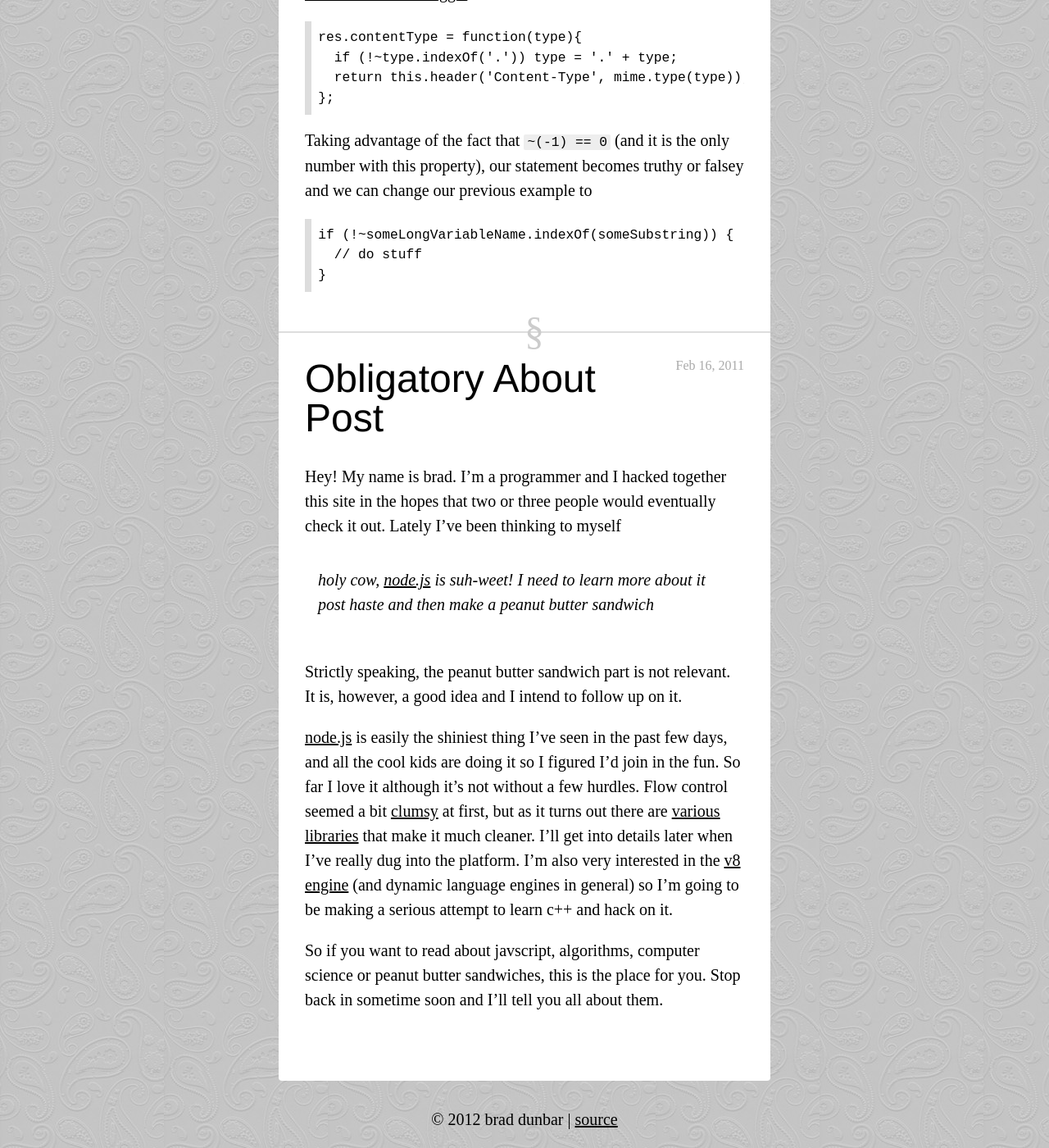
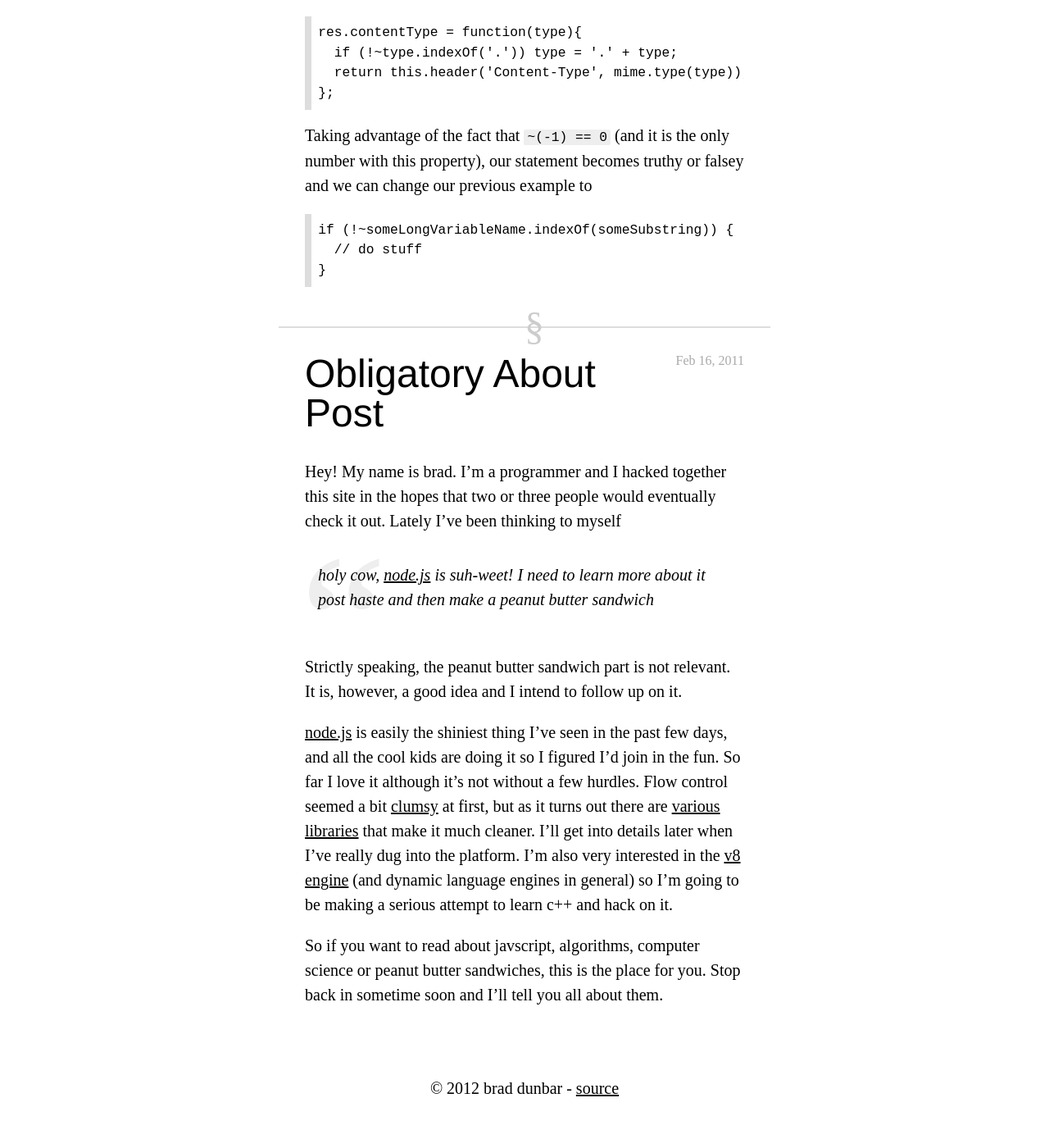
Before and after one commit to braddunbar/braddunbar.github.io, a Jekyll site: the page built from index.html, in a window 1280 px wide and 1400 px high, scrolled down 5894 px. Shown: the whole window at 82% size. Built offline with Jekyll 4.4.1, drawn with Linux system fonts in a browser that asks for light colours; some web fonts are replaced.

Commit message:
No background, quotes.

```diff
--- a/_layouts/default.html
+++ b/_layouts/default.html
@@ -7,17 +7,20 @@
   <link rel='stylesheet' href='/css/screen.css'>
 </head>
 <body>
+  <div class='content'>
     <header>
       <h1 class='text-center'><a href='/'>Brad Dunbar</a></h1>
+      <hr>
     </header>
-  <div class='content'>
+    <div>
       {{ content }}
     </div>
     <footer class='text-center'>
       <p>
-      &copy; 2012 brad dunbar |
+        &copy; 2012 brad dunbar -
         <a href='http://github.com/braddunbar/braddunbar.github.com'>source</a>
       </p>
     </footer>
+  </div>
 </body>
 </html>
--- a/css/screen.css
+++ b/css/screen.css
@@ -1,4 +1,3 @@
-
 /* reset */
 
 html, body, div, span, applet, object, iframe,
@@ -29,8 +28,6 @@ table { border-collapse: collapse; border-spacing: 0; }
 
 html {
   font-size: 100%;
-  background: url('../img/paisley-texture.jpg') #ccc;
-  background-attachment: fixed;
 }
 
 body { font-size: 1em; }
@@ -39,9 +36,6 @@ body { font-size: 1em; }
   margin: 0 auto;
   width: 37.5em;
   padding-bottom: 2em;
-  background: #fff;
-  -webkit-border-radius: .25em; border-radius: .25em;
-  -moz-background-clip: padding; -webkit-background-clip: padding-box; background-clip: padding-box;
 }
 
 h1, h2 { font-family: 'Six Caps', Helvetica, Arial, sans-serif; font-weight: normal; }
@@ -56,6 +50,8 @@ a { color: inherit; }
 a:hover { color: red; }
 
 p img {
+  display: block;
+  margin: 0 auto;
   max-width: 20em;
   background: #fff;
   -webkit-border-radius: .125em; border-radius: .125em;
@@ -105,6 +101,17 @@ blockquote {
   font-style: italic;
   padding: 1em;
   margin: 0 0 1em 0;
+  position: relative;
+}
+
+blockquote:before {
+  z-index: -1;
+  content: '\201c';
+  position: absolute;
+  top: -.125em;
+  left: -.125em;
+  color: #eee;
+  font-size: 15em;
 }
 
 .text-center { text-align: center; }
```
Also changed, not shown: img/paisley-texture.jpg (deleted). Lines whose indentation alone changed are shown as unchanged.
